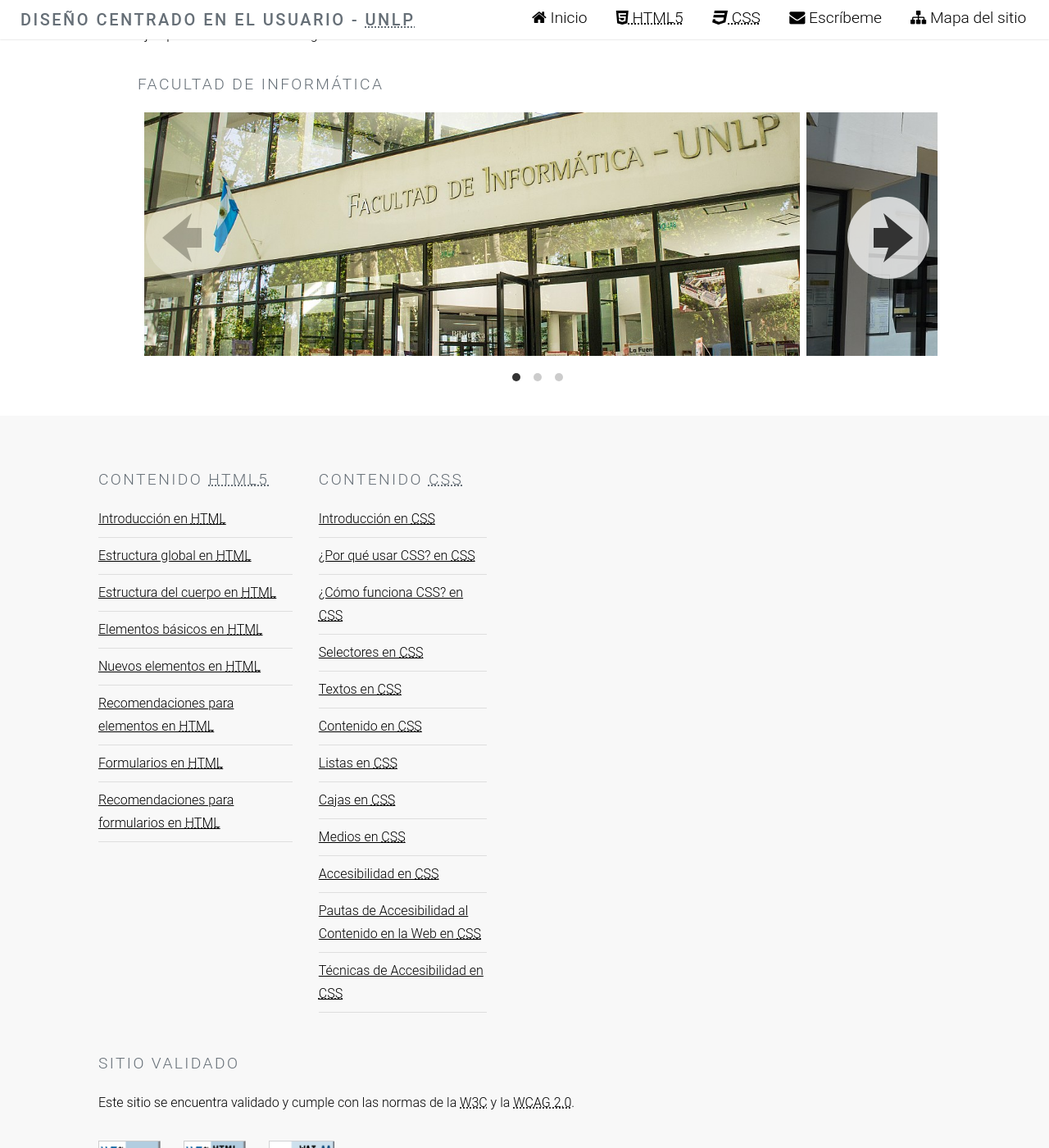
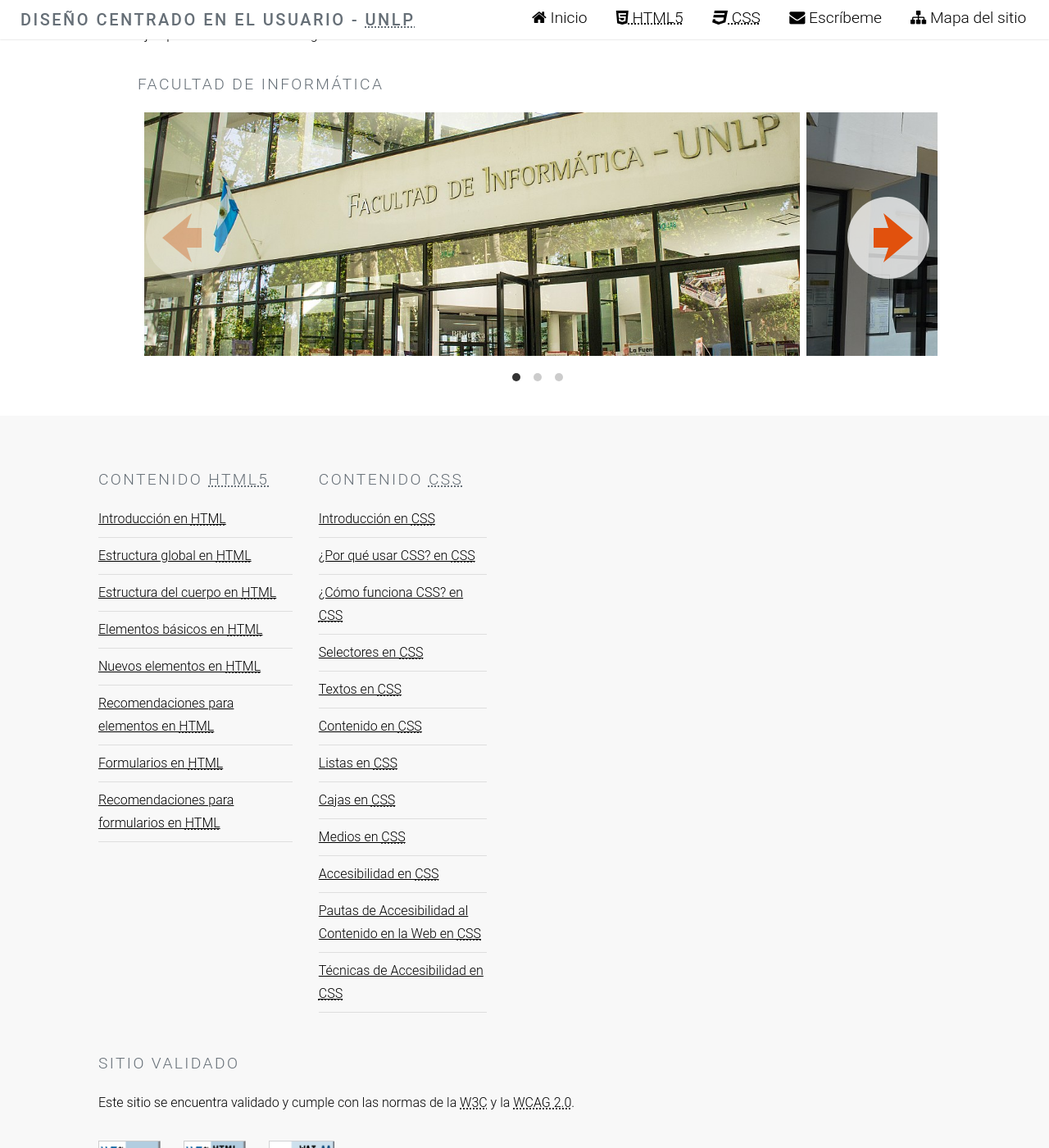
Before and after one commit to gerbof/gerbof.github.io, a Jekyll site: the page built from _html5/elements/elementsExample.md, in a window 1280 px wide and 1400 px high, scrolled down 4427 px. Shown: the whole window at 82% size. Built offline with Jekyll 4.4.1, drawn with Linux system fonts in a browser that asks for light colours; nearby versions of some CDN libraries.

Commit message:
carousel fixed

```diff
--- a/css/flickity.css
+++ b/css/flickity.css
@@ -11,7 +11,7 @@
 .flickity-viewport {
   overflow: hidden;
   position: relative;
-  height: 100%;
+  height: 19.125em !important;
 }
 
 .flickity-slider {
@@ -96,7 +96,7 @@
 }
 
 .flickity-prev-next-button .arrow {
-  fill: #333;
+  fill: #e1510d;
 }
 
 /* ---- page dots ---- */
```
